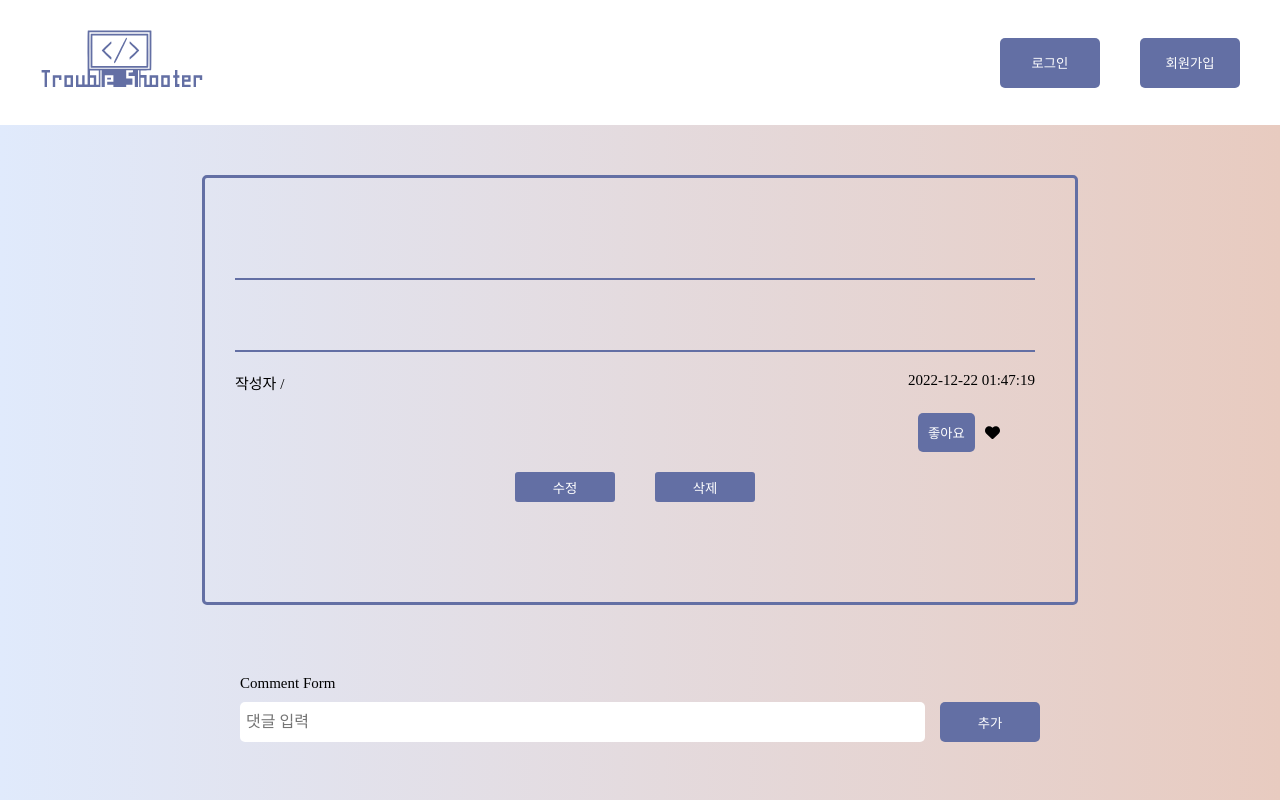
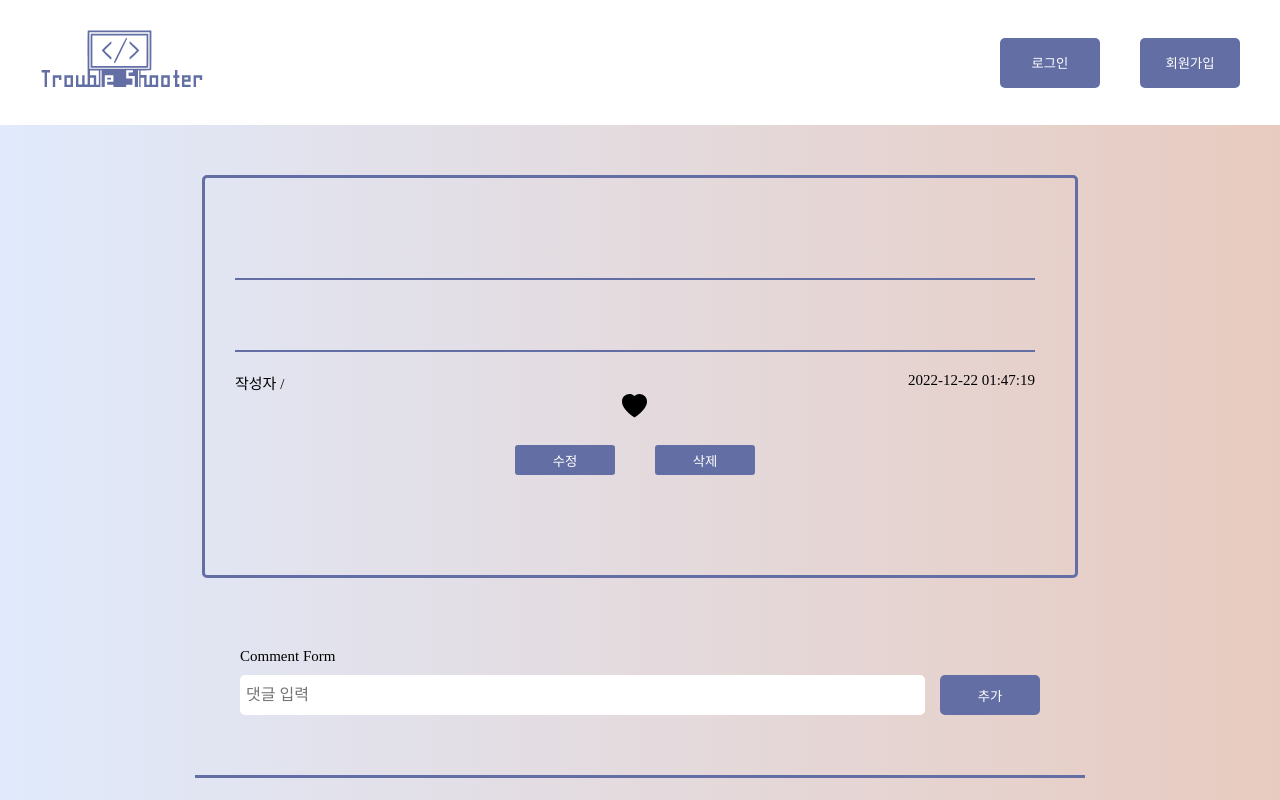
Before and after one commit to suno0140/FE-mini-project-1, a React (Create React App) app: page /detail/1 in a window 1280 px wide. Shown: the top 800 px of the page. Built offline with nearby package versions, Linux system fonts and the light colour scheme; no server answers; a web font is replaced by a local one.

Commit message:
style 하트버튼

```diff
--- a/package.json
+++ b/package.json
@@ -23,6 +23,7 @@
     "react": "^18.2.0",
     "react-cookie": "^4.1.1",
     "react-dom": "^18.2.0",
+    "react-icons": "^4.7.1",
     "react-redux": "^8.0.5",
     "react-router-dom": "^6.4.5",
     "react-scripts": "5.0.1",
--- a/src/components/CommentForm.js
+++ b/src/components/CommentForm.js
@@ -18,29 +18,24 @@ function CommentForm() {
   const onAddHandler = async (e) => {
     e.preventDefault();
     if (content.trim() === "") {
-
-      Swal.fire(
-        '"공백을 채워주세요"',
-        '',
-        'warning'
-      )
-      return
+      Swal.fire('"공백을 채워주세요"', "", "warning");
+      return;
     }
     Swal.fire({
-      title: '추가 하겠습니까?',
-      icon: 'question',
+      title: "추가 하겠습니까?",
+      icon: "question",
       showCancelButton: true,
-      confirmButtonColor: '#3085d6',
-      cancelButtonColor: '#d33',
-      confirmButtonText: '추가'
-    }).then(async(result) => {
+      confirmButtonColor: "#3085d6",
+      cancelButtonColor: "#d33",
+      confirmButtonText: "추가",
+    }).then(async (result) => {
       if (result.isConfirmed) {
-        await dispatch(__addComment({content, contentId}))
-        dispatch(__getContent(id))
-        setContent("")
+        await dispatch(__addComment({ content, contentId }));
+        dispatch(__getContent(id));
+        setContent("");
       }
-    })
-  }
+    });
+  };
 
   return (
     <Box>
@@ -63,7 +58,7 @@ export default CommentForm;
 
 const Box = styled.div`
   border-bottom: 3px solid var(--color3);
-  padding: 20px 0 60px 0;
+  padding: 20px 45px 60px 45px;
   margin: 20px auto;
   width: 800px;
 `;
--- a/src/components/DetailInfo.js
+++ b/src/components/DetailInfo.js
@@ -6,8 +6,7 @@ import { __delContent, __getContent } from "../redux/modules/contentsSlice";
 import styled from "styled-components";
 import CommentForm from "./CommentForm";
 import CommentModify from "./CommentModify";
-import { FontAwesomeIcon } from "@fortawesome/react-fontawesome";
-import { faHeart } from "@fortawesome/free-solid-svg-icons";
+import { BsFillHeartFill } from "react-icons/bs";
 
 import { axiosDB } from "../api/axiosAPI";
 
@@ -77,8 +76,9 @@ function DetailInfo() {
           <div>{dayjs(content.createdAt).format("YYYY-MM-DD hh:mm:ss")}</div>
         </ConMin>
         <div>
-          <GoodBtn onClick={() => checkGoodHandler(content.id)}>좋아요</GoodBtn>
-          <FontAwesomeIcon icon={faHeart} />
+          <Stbutton onClick={() => checkGoodHandler(content.id)}>
+            <BsFillHeartFill size="25"></BsFillHeartFill>
+          </Stbutton>
           <Conspan>{content.recommendCount}</Conspan>
         </div>
 
@@ -184,4 +184,13 @@ const GoodBtn = styled(Button)`
 `;
 const Conspan = styled.span`
   margin-left: 2px;
+  font-size: 25px;
 `;
+const Stbutton = styled.button`
+  background-color: transparent;
+  border: none;
+  &:hover {
+    background-color: transparent;
+    color: Black;
+  }
+`;
```
Also changed, not shown: 1 other file (tests, documents, lock files or other folders).
